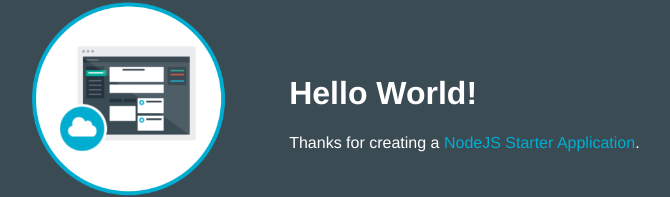
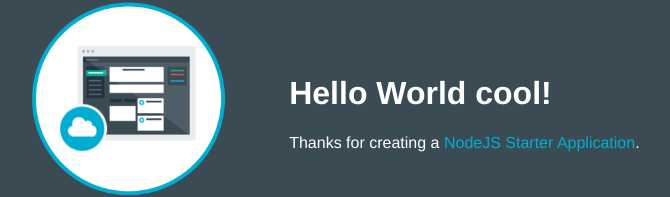
Before and after one commit to MichaelStrong23/strongnode1-1483899772570, a website: page public/index.html in a window 1280 px wide. Shown: the part 157-354 px from the top of the page, without its empty margins (253-923 px from the left). Drawn offline with Linux system fonts and the light colour scheme.

Commit message:
last change change

```diff
--- a/public/index.html
+++ b/public/index.html
@@ -16,7 +16,7 @@
           <img class = "newappIcon" src="images/newapp-icon.png">
         </td>
         <td>
-          <h1 id="message">Hello World!</h1>
+          <h1 id="message">Hello World cool!</h1>
           <p class='description'></p> Thanks for creating a <span class = "blue">NodeJS Starter Application</span>.
         </td>
       </tr>
```
Also changed, not shown: 1 other file.
